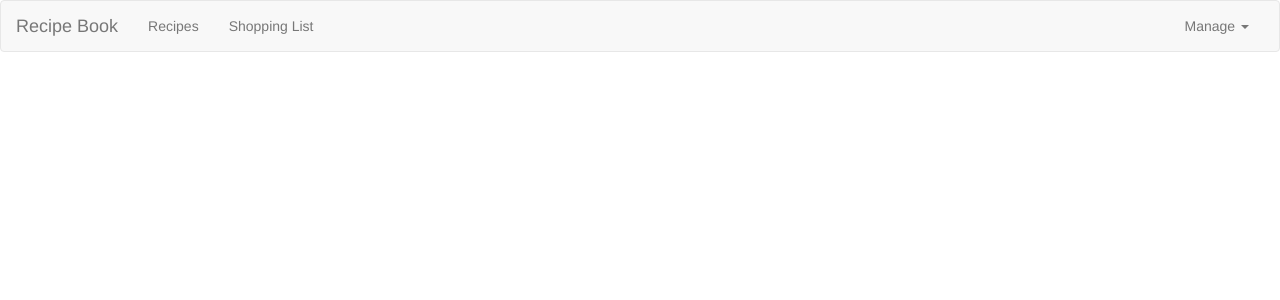
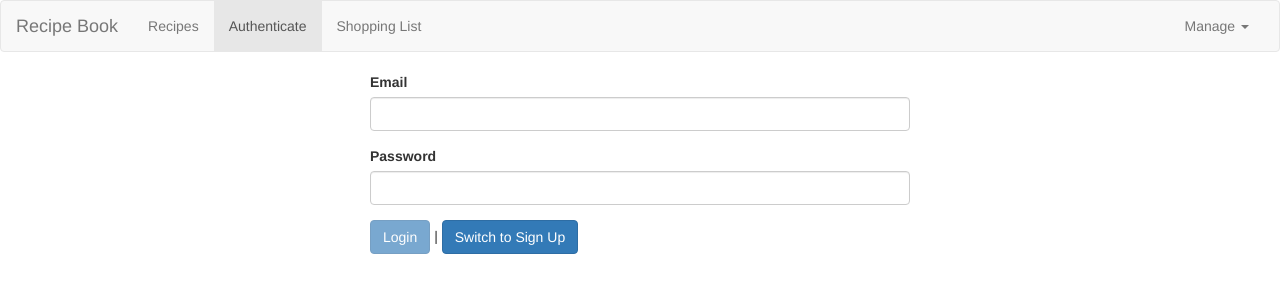
Before and after one commit to Aymaru/shopping-app, an Angular app: page /auth in a window 1280 px wide. Before the commit this address led to /. Shown: the top 300 px of the page. Built offline with nearby package versions, Linux system fonts and the light colour scheme.

Commit message:
latest changes

```diff
--- a/src/app/app-routing.module.ts
+++ b/src/app/app-routing.module.ts
@@ -1,4 +1,4 @@
-import { NgModule } from '@angular/core'
+import { NgModule } from '@angular/core';
 import { Routes, RouterModule } from '@angular/router';
 import { RecipeDetailComponent } from './recipes/recipe-detail/recipe-detail.component';
 import { RecipeEditComponent } from './recipes/recipe-edit/recipe-edit.component';
@@ -6,24 +6,34 @@ import { RecipeInfoComponent } from './recipes/recipe-info/recipe-info.component
 import { RecipesResolverService } from './recipes/recipes-resolver.service';
 import { RecipesComponent } from './recipes/recipes.component';
 import { ShoppingListComponent } from './shopping-list/shopping-list.component';
-
+import { AuthComponent } from './auth/auth.component';
 
 const appRoutes: Routes = [
-    {path: '', redirectTo: '/recipes', pathMatch: 'full'},
-    {path: 'recipes', component: RecipesComponent,
-        children: [
-            {path: '',component: RecipeInfoComponent, pathMatch: 'full'},
-            {path: 'new', component: RecipeEditComponent},
-            {path: ':id', component: RecipeDetailComponent, resolve: [RecipesResolverService]},
-            {path: ':id/edit', component: RecipeEditComponent, resolve: [RecipesResolverService]}
-        ]},
-    {path: 'shopping-list', component: ShoppingListComponent}
+  { path: '', redirectTo: '/recipes', pathMatch: 'full' },
+  {
+    path: 'recipes',
+    component: RecipesComponent,
+    children: [
+      { path: '', component: RecipeInfoComponent, pathMatch: 'full' },
+      { path: 'new', component: RecipeEditComponent },
+      {
+        path: ':id',
+        component: RecipeDetailComponent,
+        resolve: [RecipesResolverService],
+      },
+      {
+        path: ':id/edit',
+        component: RecipeEditComponent,
+        resolve: [RecipesResolverService],
+      },
+    ],
+  },
+  { path: 'shopping-list', component: ShoppingListComponent },
+  { path: 'auth', component: AuthComponent },
 ];
 
 @NgModule({
-    imports: [RouterModule.forRoot(appRoutes)],
-    exports:[RouterModule]
+  imports: [RouterModule.forRoot(appRoutes)],
+  exports: [RouterModule],
 })
-export class AppRoutingModule {
-
-}
+export class AppRoutingModule {}
--- /dev/null
+++ b/src/app/auth/auth.component.html
@@ -0,0 +1,49 @@
+<div>
+  <div class="col-xs-12 col-md-6 col-md-offset-3">
+    <div class="alert alert-danger" *ngIf="error">
+      <p>{{ error }}</p>
+    </div>
+    <div *ngIf="isLoading" style="text-align: center">
+      <app-loading-spinner></app-loading-spinner>
+    </div>
+    <form #authForm="ngForm" (ngSubmit)="onSubmit(authForm)" *ngIf="!isLoading">
+      <div class="form-group">
+        <label for="email">Email</label>
+        <input
+          class="form-control"
+          type="email"
+          id="email"
+          ngModel
+          name="email"
+          required
+          email
+        />
+      </div>
+      <div class="form-group">
+        <label for="password">Password</label>
+        <input
+          class="form-control"
+          type="password"
+          id="password"
+          ngModel
+          name="password"
+          required
+          minlength="6"
+        />
+      </div>
+      <div>
+        <button
+          class="btn btn-primary"
+          type="submit"
+          [disabled]="!authForm.valid"
+        >
+          {{ isLogginMode ? "Login" : "Sign Up" }}
+        </button>
+        |
+        <button class="btn btn-primary" type="button" (click)="onSwitchMode()">
+          Switch to {{ isLogginMode ? "Sign Up" : "Login" }}
+        </button>
+      </div>
+    </form>
+  </div>
+</div>
--- /dev/null
+++ b/src/app/auth/auth.component.ts
@@ -0,0 +1,53 @@
+import { Component } from '@angular/core';
+import { NgForm } from '@angular/forms';
+import { AuthService, AuthResponseData } from './auth.service';
+import { Observable } from 'rxjs';
+
+@Component({
+  selector: 'app-auth',
+  templateUrl: './auth.component.html',
+})
+export class AuthComponent {
+  isLogginMode = true;
+  isLoading = false;
+  error: string = null;
+
+  constructor(private authService: AuthService) {}
+
+  onSwitchMode() {
+    this.isLogginMode = !this.isLogginMode;
+  }
+
+  onSubmit(form: NgForm) {
+    if (!form.valid) {
+      return;
+    }
+
+    const email = form.value.email;
+    const password = form.value.password;
+
+    let authObs: Observable<AuthResponseData>;
+
+    this.isLoading = true;
+    if (this.isLogginMode) {
+      authObs = this.authService.login(email, password);
+    } else {
+      authObs = this.authService.signup(email, password);
+    }
+
+    authObs.subscribe(
+      (resData) => {
+        console.log(resData);
+        this.error = null;
+        this.isLoading = false;
+      },
+      (errorMessage) => {
+        console.log(errorMessage);
+        this.error = errorMessage;
+        this.isLoading = false;
+      }
+    );
+
+    form.reset();
+  }
+}
--- /dev/null
+++ b/src/app/auth/auth.service.ts
@@ -0,0 +1,101 @@
+import { Injectable } from '@angular/core';
+import { HttpClient, HttpErrorResponse } from '@angular/common/http';
+import { throwError, Subject } from 'rxjs';
+import { catchError, tap } from 'rxjs/operators';
+
+import { User } from './user.model';
+
+export interface AuthResponseData {
+  idToken: string;
+  email: string;
+  refreshToken: string;
+  expiresIn: string;
+  localId: string;
+  registered?: boolean;
+}
+
+@Injectable({ providedIn: 'root' })
+export class AuthService {
+  constructor(private http: HttpClient) {}
+
+  user = new Subject<User>();
+
+  signup(email: string, password: string) {
+    return this.http
+      .post<AuthResponseData>(
+        'https://identitytoolkit.googleapis.com/v1/accounts:signUp?key=AIzaSyA83SgoNHo7n80r7gwj0CJzZ8RXjTXVmVE',
+        {
+          email: email,
+          password: password,
+          returnSecureToken: true,
+        }
+      )
+      .pipe(
+        catchError(this.handleError),
+        tap((resData) => {
+          this.handleAuthentication(
+            resData.email,
+            resData.localId,
+            resData.idToken,
+            +resData.expiresIn
+          );
+        })
+      );
+  }
+
+  login(email: string, password: string) {
+    return this.http
+      .post<AuthResponseData>(
+        'https://identitytoolkit.googleapis.com/v1/accounts:signInWithPassword?key=AIzaSyA83SgoNHo7n80r7gwj0CJzZ8RXjTXVmVE',
+        {
+          email: email,
+          password: password,
+          returnSecureToken: true,
+        }
+      )
+      .pipe(
+        catchError(this.handleError),
+        tap((resData) => {
+          this.handleAuthentication(
+            resData.email,
+            resData.localId,
+            resData.idToken,
+            +resData.expiresIn
+          );
+        })
+      );
+  }
+
+  private handleAuthentication(
+    email: string,
+    userId: string,
+    token: string,
+    expiresIn: number
+  ) {
+    const expirationDate = new Date(new Date().getTime() + expiresIn * 1000);
+    const user = new User(email, userId, token, expirationDate);
+    this.user.next(user);
+  }
+
+  private handleError(errorRes: HttpErrorResponse) {
+    let errorMessage = 'An unknow error occurred!';
+    if (!errorRes.error || !errorRes.error.error) {
+      return throwError(errorRes);
+    }
+    switch (errorRes.error.error.message) {
+      case 'EMAIL_EXISTS':
+        errorMessage = 'This email exists already!';
+        break;
+      case 'INVALID_PASSWORD':
+        errorMessage = 'The email or the password is incorrect!';
+        break;
+      case 'EMAIL_NOT_FOUND':
+        errorMessage = 'The email or the password is incorrect!';
+        break;
+      case 'USER_DISABLED':
+        errorMessage = 'The user has been disabled!';
+    }
+
+    return throwError(errorMessage);
+  }
+}
--- /dev/null
+++ b/src/app/auth/user.model.ts
@@ -0,0 +1,16 @@
+export class User {
+  constructor(
+    public email: string,
+    public id: string,
+    private _token: string,
+    private _tokeExpirationDate: Date
+  ) {}
+
+  get token() {
+    if (!this._tokeExpirationDate || new Date() > this._tokeExpirationDate) {
+      return null;
+    }
+
+    return this._token;
+  }
+}
--- a/src/app/header/header.component.html
+++ b/src/app/header/header.component.html
@@ -1,26 +1,44 @@
 <nav class="navbar navbar-default">
   <div class="container-fluid">
     <div class="navbar-header">
-            <button type="button" class="navbar-toggle" (click)="collapsed = !collapsed">
+      <button
+        type="button"
+        class="navbar-toggle"
+        (click)="collapsed = !collapsed"
+      >
         <span class="icon-bar" *ngFor="let iconBar of [1, 2, 3]"></span>
       </button>
       <a routerLink="/" class="navbar-brand">Recipe Book</a>
     </div>
-        <div class="navbar-collapse" [class.collapse]="collapsed" (window:resize)="collapsed = true">
+    <div
+      class="navbar-collapse"
+      [class.collapse]="collapsed"
+      (window:resize)="collapsed = true"
+    >
       <ul class="nav navbar-nav">
         <li routerLinkActive="active"><a routerLink="/recipes">Recipes</a></li>
-                <li routerLinkActive="active"><a routerLink="shopping-list">Shopping List</a></li>
+        <li routerLinkActive="active">
+          <a routerLink="/auth">Authenticate</a>
+        </li>
+        <li routerLinkActive="active">
+          <a routerLink="/shopping-list">Shopping List</a>
+        </li>
       </ul>
       <ul class="nav navbar-nav navbar-right">
         <li class="dropdown" appDropdown>
-                    <a style="cursor: pointer;" class="dropdown-toggle" role="Button">Manage <span class="caret"></span></a>
+          <a style="cursor: pointer" class="dropdown-toggle" role="Button"
+            >Manage <span class="caret"></span
+          ></a>
           <ul class="dropdown-menu">
-                        <li><a style="cursor: pointer;" (click)="onSaveData()">Save Data</a></li>
-                        <li><a style="cursor: pointer;" (click)="onFetchData()">Fetch Data</a></li>
+            <li>
+              <a style="cursor: pointer" (click)="onSaveData()">Save Data</a>
+            </li>
+            <li>
+              <a style="cursor: pointer" (click)="onFetchData()">Fetch Data</a>
+            </li>
           </ul>
         </li>
       </ul>
-
     </div>
   </div>
 </nav>
--- /dev/null
+++ b/src/app/shared/loading-spinner/loading-spinner.component.css
@@ -0,0 +1,55 @@
+.lds-ellipsis {
+  display: inline-block;
+  position: relative;
+  width: 80px;
+  height: 80px;
+}
+.lds-ellipsis div {
+  position: absolute;
+  top: 33px;
+  width: 13px;
+  height: 13px;
+  border-radius: 50%;
+  background: #2102cf;
+  animation-timing-function: cubic-bezier(0, 1, 1, 0);
+}
+.lds-ellipsis div:nth-child(1) {
+  left: 8px;
+  animation: lds-ellipsis1 0.6s infinite;
+}
+.lds-ellipsis div:nth-child(2) {
+  left: 8px;
+  animation: lds-ellipsis2 0.6s infinite;
+}
+.lds-ellipsis div:nth-child(3) {
+  left: 32px;
+  animation: lds-ellipsis2 0.6s infinite;
+}
+.lds-ellipsis div:nth-child(4) {
+  left: 56px;
+  animation: lds-ellipsis3 0.6s infinite;
+}
+@keyframes lds-ellipsis1 {
+  0% {
+    transform: scale(0);
+  }
+  100% {
+    transform: scale(1);
+  }
+}
+@keyframes lds-ellipsis3 {
+  0% {
+    transform: scale(1);
+  }
+  100% {
+    transform: scale(0);
+  }
+}
+@keyframes lds-ellipsis2 {
+  0% {
+    transform: translate(0, 0);
+  }
+  100% {
+    transform: translate(24px, 0);
+  }
+}
--- /dev/null
+++ b/src/app/shared/loading-spinner/loading-spinner.component.ts
@@ -0,0 +1,9 @@
+import { Component } from '@angular/core';
+
+@Component({
+  selector: 'app-loading-spinner',
+  template:
+    '<div class="lds-ellipsis"><div></div><div></div><div></div><div></div></div>',
+  styleUrls: ['./loading-spinner.component.css'],
+})
+export class LoadingSpinnerComponent {}
```
Also changed, not shown: src/app/app.module.ts (+14 -5 lines), src/app/header/header.component.ts (+4 -5 lines). Lines whose indentation alone changed are shown as unchanged.
